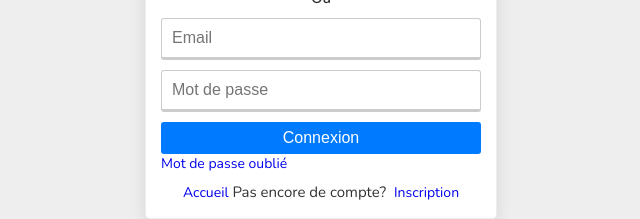
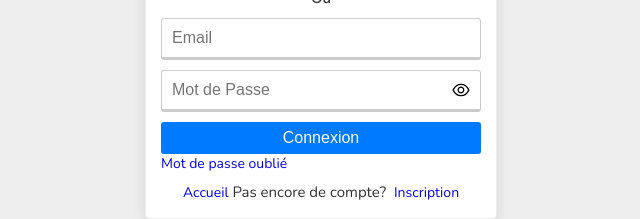
Before and after one commit to Harry8679/MERN_Auth, a React (Create React App) app: page /connexion in a window 1280 px wide. Shown: the part 368-587 px from the top of the page, without its empty margins (319-959 px from the left). Built offline with nearby package versions, Linux system fonts and the light colour scheme; the HTML template or start-up script is replaced by a standard one.

Commit message:
Password Input Component

```diff
--- /dev/null
+++ b/src/components/passwordInput/PasswordInput.js
@@ -0,0 +1,21 @@
+import React, { useState } from 'react';
+import './PasswordInput.scss';
+import { AiOutlineEyeInvisible, AiOutlineEye } from 'react-icons/ai';
+
+const PasswordInput = ({ placeholder, value, onChange, name, onPaste }) => {
+  const [showPassword, setShowPassword] = useState(false);
+
+  const togglePassword = () => {
+    setShowPassword(!showPassword);
+  }
+  return (
+    <div className='password'>
+      <input type={showPassword ? 'text': 'password'} placeholder={placeholder} required name={name} value={value} onChange={onChange} onPaste={onPaste} />
+      <div className="icon" onClick={togglePassword}>
+        {showPassword ? (<AiOutlineEyeInvisible size={20} />): (<AiOutlineEye size={20} />)}
+      </div>
+    </div>
+  )
+}
+
+export default PasswordInput;
--- /dev/null
+++ b/src/components/passwordInput/PasswordInput.scss
@@ -0,0 +1,10 @@
+.password {
+    position: relative;
+
+    .icon {
+      position: absolute;
+      top: 1rem;
+      right: 1rem;
+      cursor: pointer;
+    }
+  }
--- a/src/pages/auth/Login.js
+++ b/src/pages/auth/Login.js
@@ -3,6 +3,7 @@
 import Card from '../../components/card/Card';
 import { BiLogIn } from 'react-icons/bi';
 import { Link } from 'react-router-dom';
+import PasswordInput from '../../components/passwordInput/PasswordInput';
 
 const Login = () => {
   const [email, setEmail] = useState('');
@@ -27,7 +28,8 @@
 
             <form onSubmit={loginUser}>
                 <input type="email" placeholder='Email' required name='email' value={email} onChange={handleInputChange} />
-                <input type="password" placeholder='Mot de passe' required name='password' value={password} onChange={handleInputChange} />
+                {/* <input type="password" placeholder='Mot de passe' required name='password' value={password} onChange={handleInputChange} /> */}
+                <PasswordInput placeholder='Mot de Passe' value={password} name='password' onChange={handleInputChange} />
 
                 <button type='submit' className="--btn --btn-primary --btn-block">Connexion</button>
             </form>
```
